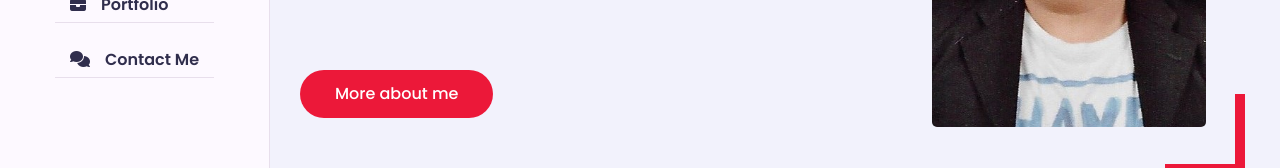
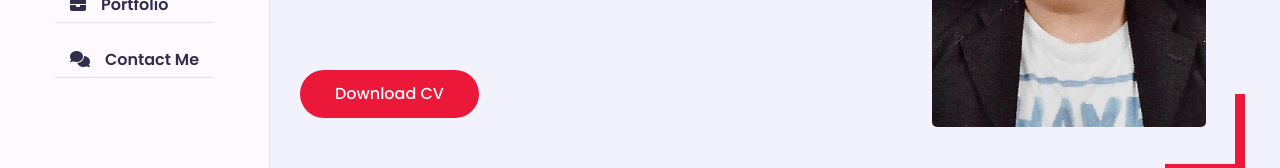
Before and after one commit to 006600/Resume, a plain HTML site: page index.html in a window 1280 px wide. Shown: the part 465-633 px from the top of the page. Drawn offline with nearby package versions, Linux system fonts and the light colour scheme; a script that the page names is missing; files whose address does not match are found by name; a web font is replaced by a local one.

Commit message:
Update index.html

```diff
--- a/index.html
+++ b/index.html
@@ -50,7 +50,7 @@
                                 </h3>
                                 <h3 class="my-profession"> I'm <span class="typing"></span></h3>
                                 <p>I'm currently a third-year undergraduate student in finance and investment. I have experience in portfolio management, and I am an investor in Bursa Malaysia. </p>
-                                <a href="https://006600.github.io/Resume/#about" class="btn" target="_blank">More about me</a>
+                                <a href="https://006600.github.io/Resume/#about" class="btn" target="_blank">Download CV</a>
                             </div>
                             <div class="home-img padd-15">
                                 <img src="./images/photo_Ang wei sheng_date.jpg" alt="Ang Wei Sheng">
@@ -71,7 +71,7 @@
                             <div class="about-content padd-15">
                                 <div class="row">
                                     <div class="about-text">
-                                        <h3>I'm Ang Wei Sheng,an<span>Undergraduate Student</span></h3>
+                                        <h3>I'm Ang Wei Sheng,an <span>Undergraduate Student</span></h3>
                                         <p></p>
                                     </div>
                                 </div>
```
